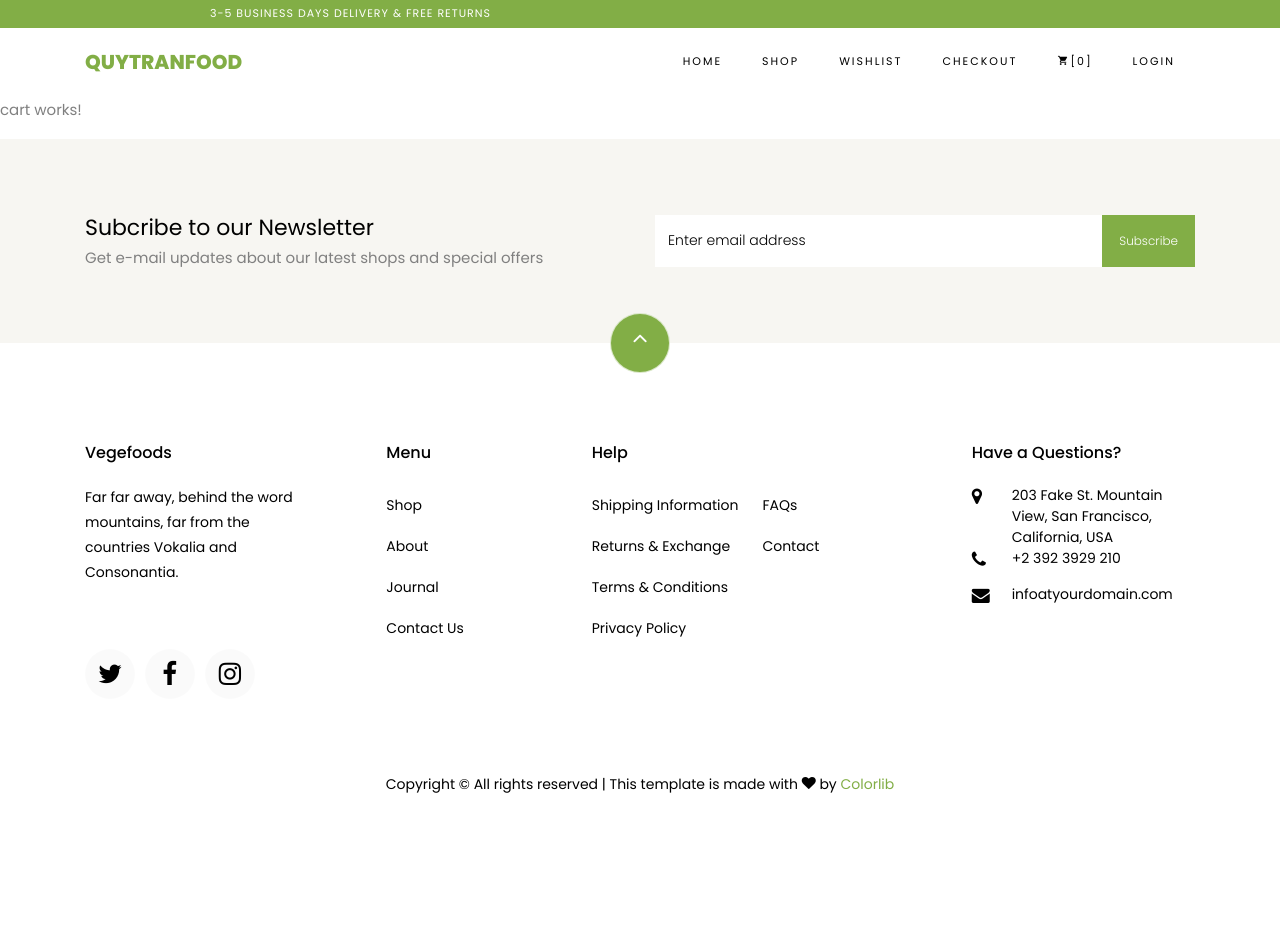
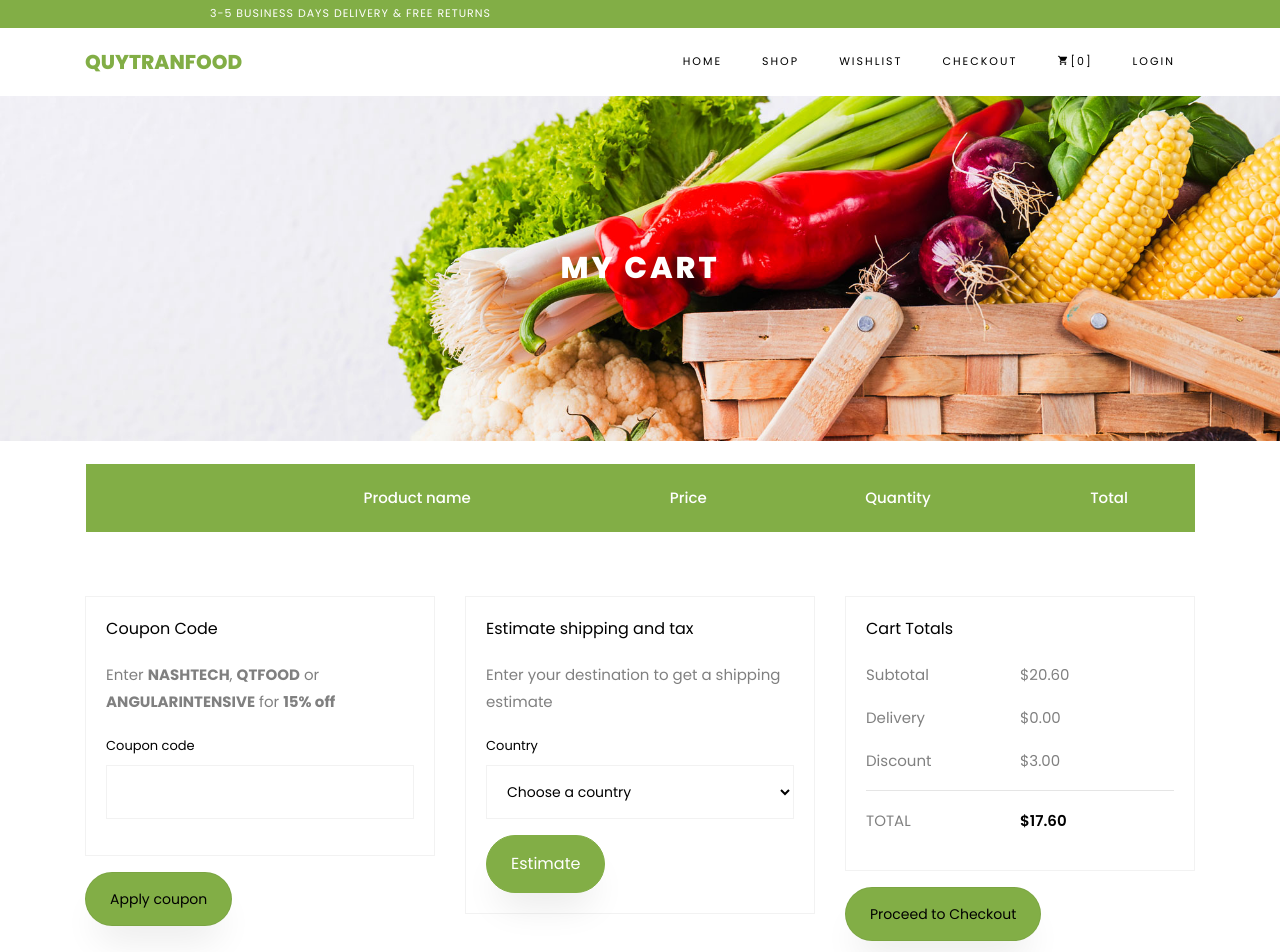
Before and after one commit to quytrandev/nashtech-angular-intensive-assignment-foodshop, an Angular app: page /cart in a window 1280 px wide. Shown: the top 952 px of the page. Before the commit the page ends 911 px from the top, so only its background shows below. Built offline with nearby package versions, Linux system fonts and the light colour scheme.

Commit message:
Add cart service & components, implement feature 'add item to cart', calculate price & update item quantity

```diff
--- a/src/app/body/cart/cart.component.html
+++ b/src/app/body/cart/cart.component.html
@@ -1 +1,119 @@
-<p>cart works!</p>
+<div class="hero-wrap hero-bread" style="background-image: url('images/bg_1.jpg');">
+  <div class="container">
+    <div class="row no-gutters slider-text align-items-center justify-content-center">
+      <div class="col-md-9 ftco-animate text-center">
+        <h1 class="mb-0 bread">My Cart</h1>
+      </div>
+    </div>
+  </div>
+</div>
+<section class="ftco-section ftco-cart">
+  <div class="container">
+    <div class="row">
+      <div class="col-md-12 ftco-animate">
+        <div class="cart-list">
+          <table class="table">
+            <thead class="thead-primary">
+              <tr class="text-center">
+                <th>&nbsp;</th>
+                <th>&nbsp;</th>
+                <th>Product name</th>
+                <th>Price</th>
+                <th>Quantity</th>
+                <th>Total</th>
+              </tr>
+            </thead>
+            <tbody>
+              <tr class="text-center" *ngFor="let item of cartItems">
+                <td class="product-remove"><a (click)="deleteCartItem(item)"><span class="ion-ios-close"></span></a>
+                </td>
+
+                <td class="image-prod">
+                  <div class="img" style="background-image:url('{{item.photoSrc}}');"></div>
+                </td>
+
+                <td class="product-name">
+                  <h3>{{item.productName}}</h3>
+                </td>
+
+                <td *ngIf="item.isOnSale" class="price">${{item.priceAfterSale | number:'1.2-2'}}</td>
+                <td *ngIf="!item.isOnSale" class="price">${{item.priceBeforeSale|number:'1.2-2'}}</td>
+
+                <td class="quantity">
+                  <div class="input-group mb-3">
+                    <input (change)="updateQuantity(item, $event)" type="number" name="quantity"
+                      class="quantity form-control" value="{{item.quantity}}" min="1" max="99">
+                  </div>
+                </td>
+
+                <td *ngIf="item.isOnSale" class="total">${{calculateItemTotal(item.priceAfterSale,item.quantity)|
+                  number:'1.2-2'}}</td>
+                <td *ngIf="!item.isOnSale" class="total">${{calculateItemTotal(item.priceBeforeSale,item.quantity)|
+                  number:'1.2-2'}}</td>
+
+              </tr><!-- END TR-->
+
+
+            </tbody>
+          </table>
+        </div>
+      </div>
+    </div>
+    <div class="row justify-content-end">
+      <div class="col-lg-4 mt-5 cart-wrap ftco-animate">
+        <div class="cart-total mb-3">
+          <h3>Coupon Code</h3>
+          <p>Enter <strong>NASHTECH</strong>, <strong>QTFOOD</strong> or <strong>ANGULARINTENSIVE</strong> for
+            <strong>15% off</strong></p>
+          <form action="#" class="info">
+            <div class="form-group">
+              <label for="">Coupon code</label>
+              <input type="text" class="form-control text-left px-3" placeholder="">
+            </div>
+          </form>
+        </div>
+        <button  class="btn btn-primary py-3 px-4">Apply coupon</button>
+      </div>
+      <div class="col-lg-4 mt-5 cart-wrap ftco-animate">
+        <div class="cart-total mb-3">
+          <h3>Estimate shipping and tax</h3>
+          <p>Enter your destination to get a shipping estimate</p>
+          <form [formGroup]="formCountry" (ngSubmit)="onCountrySubmit($event)" action="#" class="info">
+            <div class="form-group">
+              <label for="">Country</label>
+              <select formControlName="country" class="form-control text-left px-3"name="countries" id="countries">
+                <option value="">Choose a country</option>
+                <option *ngFor="let country of countries" value="{{country.value}}">{{country.name}}</option>
+              </select>
+            </div>
+            <input type="submit" value="Estimate"class="btn btn-primary py-3 px-4">
+
+          </form>
+        </div>
+      </div>
+      <div class="col-lg-4 mt-5 cart-wrap ftco-animate">
+        <div class="cart-total mb-3">
+          <h3>Cart Totals</h3>
+          <p class="d-flex">
+            <span>Subtotal</span>
+            <span>$20.60</span>
+          </p>
+          <p class="d-flex">
+            <span>Delivery</span>
+            <span>$0.00</span>
+          </p>
+          <p class="d-flex">
+            <span>Discount</span>
+            <span>$3.00</span>
+          </p>
+          <hr>
+          <p class="d-flex total-price">
+            <span>Total</span>
+            <span>$17.60</span>
+          </p>
+        </div>
+        <button  class="btn btn-primary py-3 px-4">Proceed to Checkout</button>
+      </div>
+    </div>
+  </div>
+</section>
--- a/src/app/body/cart/cart.component.ts
+++ b/src/app/body/cart/cart.component.ts
@@ -1,12 +1,63 @@
-import { Component } from '@angular/core';
+import { Component, OnInit } from '@angular/core';
+import { CartService } from '../../services/cart.service';
+import { CommonModule } from '@angular/common';
+import { FormBuilder, FormGroup, ReactiveFormsModule } from '@angular/forms';
 
 @Component({
   selector: 'app-cart',
   standalone: true,
-  imports: [],
+  imports: [CommonModule, ReactiveFormsModule],
   templateUrl: './cart.component.html',
   styleUrl: './cart.component.scss'
 })
-export class CartComponent {
+export class CartComponent implements OnInit {
+  formCountry!: FormGroup;
+  cartItems: any[] = [];
+  private coupons:any[] = ["NASHTECH","QTFOOD","ANGULARINTENSIVE"];
+  countries: any[] =
+  [
+    {value:"uk", name: "United Kingdom"},
+    {value:"vn", name: "Vietnam"},
+    {value:"my", name: "Malaysia"},
+    {value:"usa", name: "America"},
+  ];
 
+
+  constructor(public cartService: CartService, private formBuilder: FormBuilder) {
+  }
+
+  ngOnInit(): void {
+    this.cartItems = this.getCartItems();
+    this.formCountry = this.formBuilder.group({
+      country:['']
+    });
+
+  }
+  get formCountryControls() { return this.formCountry.controls; }
+
+  getCartItems() {
+    return this.cartService.getCartItems();
+  }
+  deleteCartItem(item: any) {
+    this.cartService.deleteCartItem(item);
+    this.cartItems = this.getCartItems();
+  }
+
+  onCountrySubmit(event:any)
+  {
+    if (this.formCountry.invalid) {     // stop here if form is invalid
+      return;
+    }
+     console.log(this.formCountryControls.country.value);
+  }
+
+  updateQuantity(item:any, event:any)
+  {
+    const quantity = event.target.value;
+    this.cartService.updateItemQuantity(item, quantity);
+  }
+
+  calculateItemTotal(price:number, quantity:number){
+    return this.cartService.calculateItemTotal(price,quantity);
+  }
 }
--- a/src/app/body/shop/shop.component.html
+++ b/src/app/body/shop/shop.component.html
@@ -1,5 +1,3 @@
-
-
 <div class="hero-wrap hero-bread" style="background-image: url('images/bg_1.jpg');">
     <div class="container">
         <div class="row no-gutters slider-text align-items-center justify-content-center">
@@ -21,6 +19,7 @@
         </div>
     </div>
     <div class="container">
+        <app-alert></app-alert>
         <div class="row">
 
             <div *ngFor="let product of products" class="col-md-6 col-lg-3 ftco-animate">
@@ -32,25 +31,26 @@
                     </a>
                     <div class="text py-3 pb-4 px-3 text-center">
                         <h3><a href="#">{{product.productName}}</a></h3>
-                        <div *ngIf="!product.isOnSale"class="d-flex">
+                        <div *ngIf="!product.isOnSale" class="d-flex">
                             <div class="pricing">
-                                <p class="price"><span>${{product.priceBeforeSale}}</span></p>
+                                <p class="price"><span id="product_price_id">${{product.priceBeforeSale | number:'1.2-2'
+                                        }}</span></p>
                             </div>
                         </div>
 
-                        <div *ngIf="product.isOnSale"class="d-flex">
+                        <div *ngIf="product.isOnSale" class="d-flex">
                             <div class="pricing">
-                                <p class="price"><span class="mr-2 price-dc">${{product.priceBeforeSale}}</span>
-                                    <span  class="price-sale">${{product.priceAfterSale}}</span></p>
+                                <p class="price"><span class="mr-2 price-dc">${{product.priceBeforeSale | number:'1.2-2'
+                                        }}</span>
+                                    <span id="product_price_id" class="price-sale">${{product.priceAfterSale |
+                                        number:'1.2-2' }}</span>
+                                </p>
                             </div>
                         </div>
                         <div class="bottom-area d-flex px-3">
                             <div class="m-auto d-flex">
-                                <a href="#"
-                                    class="add-to-cart d-flex justify-content-center align-items-center text-center">
-                                    <span><i class="ion-ios-menu"></i></span>
-                                </a>
-                                <a href="#" class="buy-now d-flex justify-content-center align-items-center mx-1">
+                                <a (click)="addToCart(product)"
+                                    class="buy-now d-flex justify-content-center align-items-center mx-1">
                                     <span><i class="ion-ios-cart"></i></span>
                                 </a>
                                 <a href="#" class="heart d-flex justify-content-center align-items-center ">
--- a/src/app/body/shop/shop.component.ts
+++ b/src/app/body/shop/shop.component.ts
@@ -4,22 +4,31 @@ import { CommonModule } from '@angular/common';
 import { ReactiveFormsModule } from '@angular/forms';
 import { RouterModule, RouterOutlet } from '@angular/router';
 import { first } from 'rxjs';
+import { AlertService } from '../../services/alert.service';
+import { AlertComponent } from "../../alert/alert.component";
+import { CartService } from '../../services/cart.service';
 
 @Component({
   selector: 'app-shop',
   standalone: true,
   imports: [CommonModule,
     ReactiveFormsModule,
-    RouterModule, RouterOutlet],
+    RouterModule, RouterOutlet, AlertComponent],
   templateUrl: './shop.component.html',
   styleUrl: './shop.component.scss'
 })
 export class ShopComponent implements OnInit {
   products?: any[];
 
-  constructor(private productService: ProductService) {
+  constructor(private productService: ProductService, private alertService:AlertService,
+    private cartService: CartService) {
   }
   ngOnInit(): void {
     this.productService.getAll().pipe(first()).subscribe(products => this.products = products);
   }
+
+  addToCart(product:any){
+    this.alertService.success(product.productName + " has been added to your cart", { keepAfterRouteChange: true });
+    this.cartService.addToCart(product);
+  }
 }
--- /dev/null
+++ b/src/app/services/cart.service.ts
@@ -0,0 +1,57 @@
+import { Injectable, OnInit } from '@angular/core';
+import { Router } from '@angular/router';
+import { HttpClient } from '@angular/common/http';
+
+
+@Injectable({ providedIn: 'root' })
+export class CartService {
+
+    private cartItems: any[] = [];
+    constructor(
+        private router: Router,
+        private http: HttpClient
+    )
+    {
+
+    }
+
+    addToCart(product:any){
+        const existingProduct = this.cartItems.find(({id}) => id === product.id);
+
+        if(existingProduct)
+        {
+            existingProduct.quantity += 1;
+        }
+        else
+        {
+            this.cartItems.push({...product,quantity: 1});
+
+        }
+
+        //local storage logic here
+    }
+
+    getCartItems()
+    {
+        return this.cartItems;
+    }
+
+    deleteCartItem(item:any)
+    {
+        this.cartItems = this.cartItems.filter((i) => i.id !== item.id);
+    }
+
+    updateItemQuantity(item:any, quantity:number)
+    {
+        item = this.cartItems.find((i) => i.id ===item.id);
+        if(item)
+        {
+            item.quantity = quantity;
+        }
+    }
+
+    calculateItemTotal(price:number, quantity: number)
+    {
+        return price * quantity;
+    }
+}
```
Lines whose indentation alone changed are shown as unchanged.
